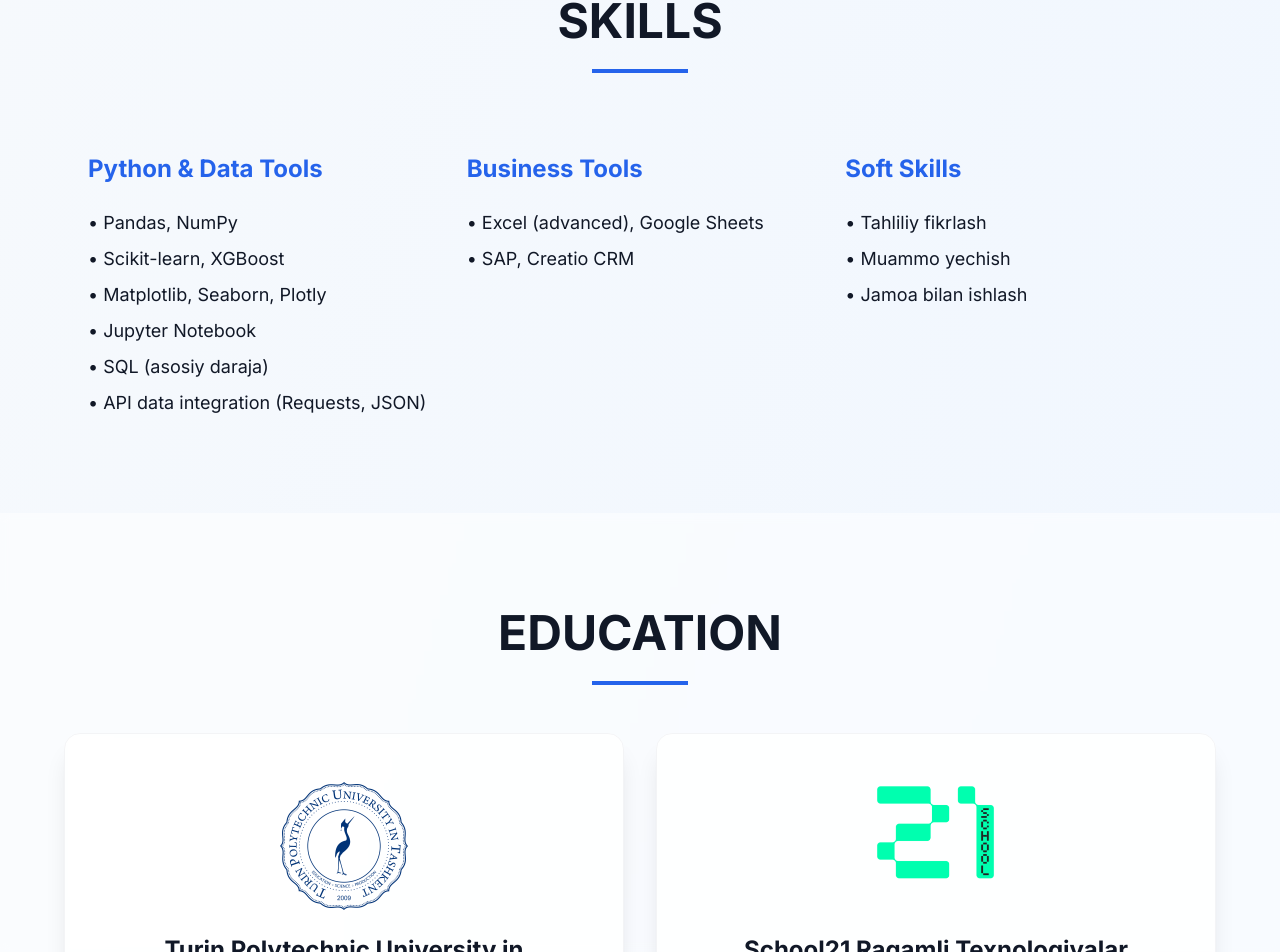
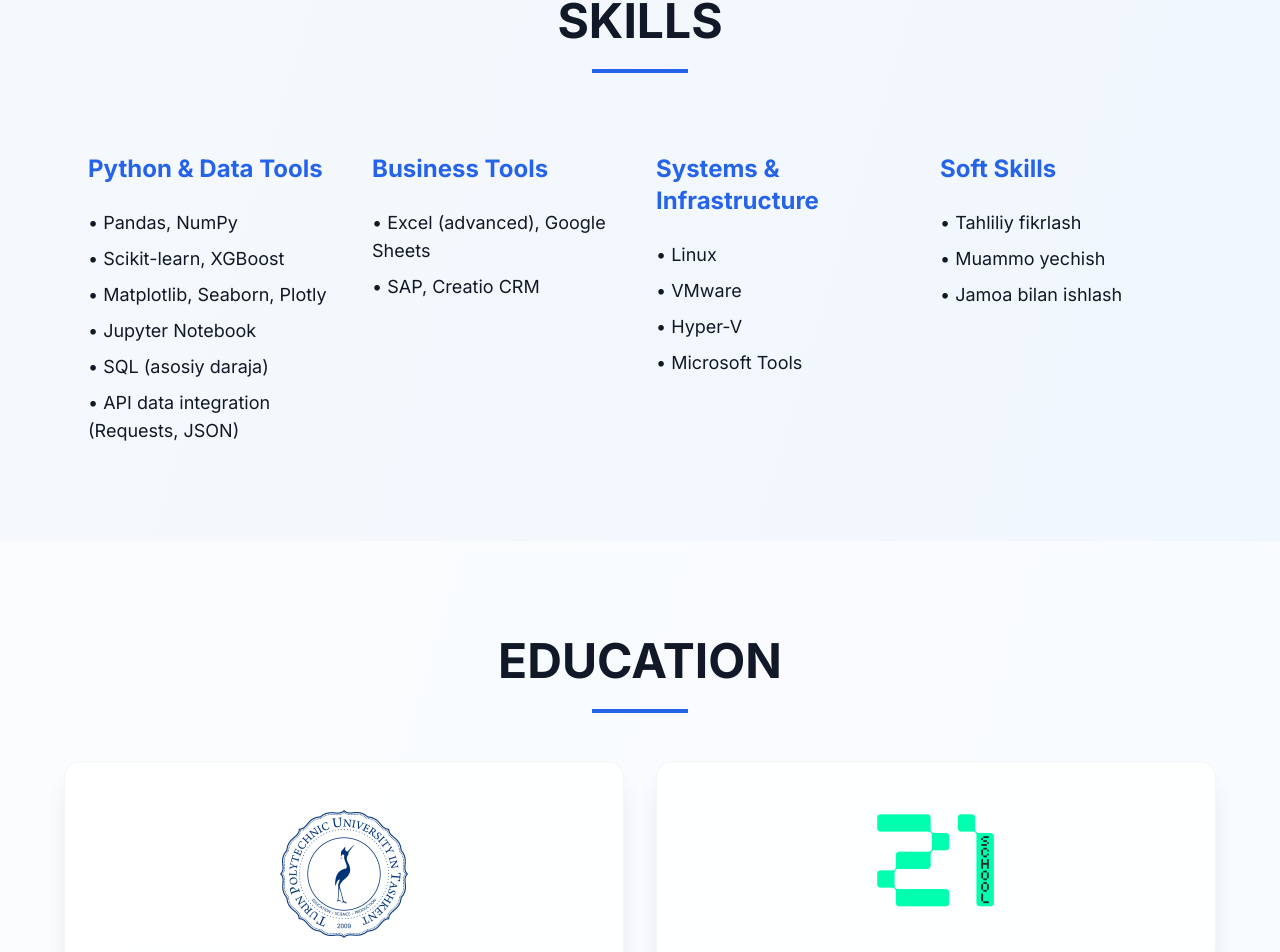
Before and after one commit to Hazratqul21/my_portfolio_web, a React (Vite) app: page / in a window 1280 px wide. Shown: the part 2005-2957 px from the top of the page. Built offline with nearby package versions, Linux system fonts and the light colour scheme.

Commit message:
Updated App.jsx

```diff
--- a/src/App.jsx
+++ b/src/App.jsx
@@ -136,7 +136,7 @@ function App() {
           <h2 className="text-4xl md:text-5xl font-bold text-gray-900 mb-6">SKILLS</h2>
           <div className="h-1 w-24 bg-primary-600 mx-auto"></div>
         </div>
-        <div className="grid md:grid-cols-3 gap-8">
+        <div className="grid md:grid-cols-4 gap-8">
           <div>
             <h3 className="text-2xl font-bold mb-6 text-primary-600">Python & Data Tools</h3>
             <ul className="space-y-2 text-lg">
@@ -153,6 +153,15 @@ function App() {
             <ul className="space-y-2 text-lg">
               <li>• Excel (advanced), Google Sheets</li>
               <li>• SAP, Creatio CRM</li>
+            </ul>
+          </div>
+          <div>
+            <h3 className="text-2xl font-bold mb-6 text-primary-600">Systems & Infrastructure</h3>
+            <ul className="space-y-2 text-lg">
+              <li>• Linux</li>
+              <li>• VMware</li>
+              <li>• Hyper-V</li>
+              <li>• Microsoft Tools</li>
             </ul>
           </div>
           <div>
```
